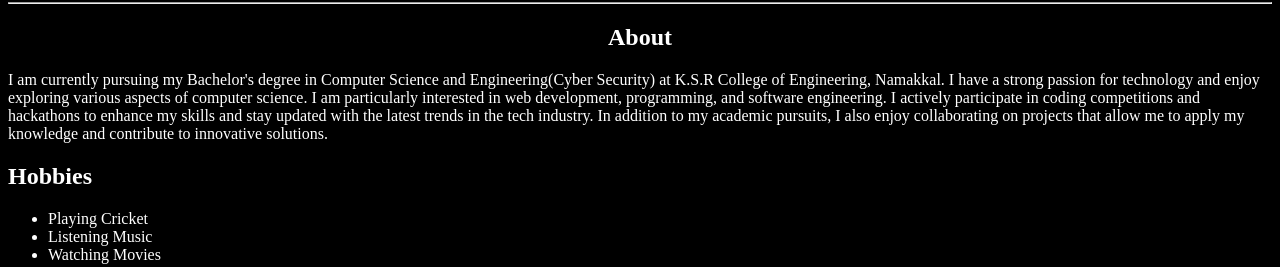
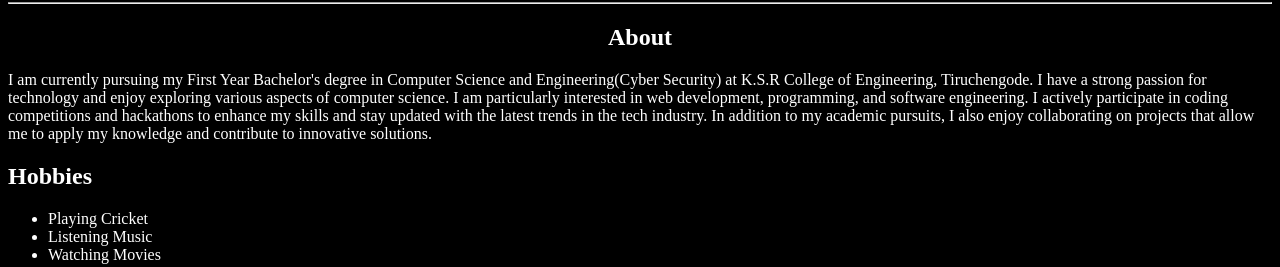
Before and after one commit to rohiths9814-cmd/Mypage, a plain HTML site: page index.html in a window 1280 px wide. Shown: the part 542-809 px from the top of the page. Drawn offline with Linux system fonts and the light colour scheme.

Commit message:
modified para

```diff
--- a/index.html
+++ b/index.html
@@ -16,7 +16,7 @@
     <hr>
     <h2>About</h2>
     </center>
-    <p>I am currently pursuing my Bachelor's degree in Computer Science and Engineering(Cyber Security) at K.S.R College of Engineering, Namakkal. I have a strong passion for technology and enjoy exploring various aspects of computer science. I am particularly interested in web development, programming, and software engineering. I actively participate in coding competitions and hackathons to enhance my skills and stay updated with the latest trends in the tech industry. In addition to my academic pursuits, I also enjoy collaborating on projects that allow me to apply my knowledge and contribute to innovative solutions.</p>
+    <p>I am currently pursuing my First Year Bachelor's degree in Computer Science and Engineering(Cyber Security) at K.S.R College of Engineering, Tiruchengode. I have a strong passion for technology and enjoy exploring various aspects of computer science. I am particularly interested in web development, programming, and software engineering. I actively participate in coding competitions and hackathons to enhance my skills and stay updated with the latest trends in the tech industry. In addition to my academic pursuits, I also enjoy collaborating on projects that allow me to apply my knowledge and contribute to innovative solutions.</p>
     <h2>Hobbies</h2>
     <ul>
         <li>Playing Cricket</li>
```
